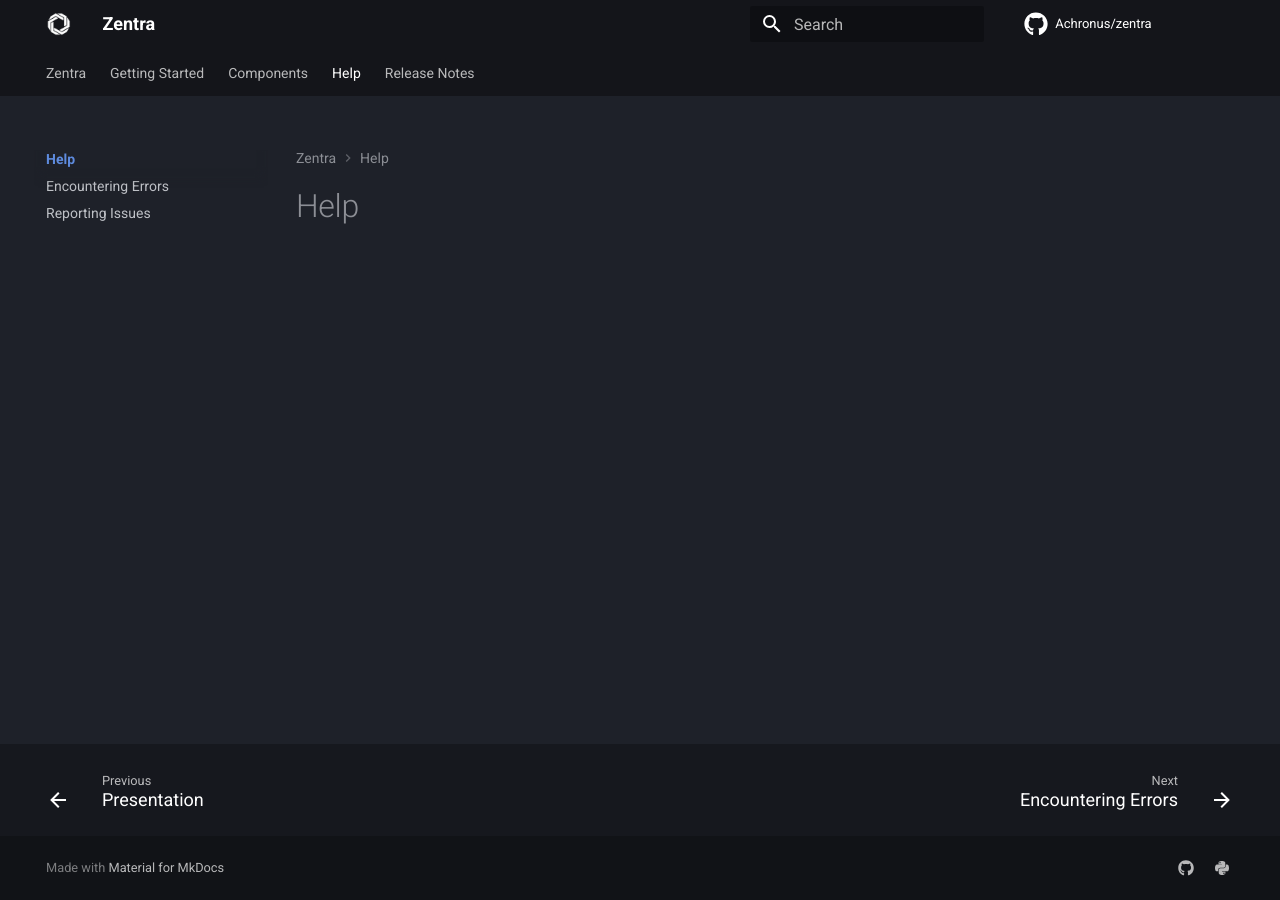
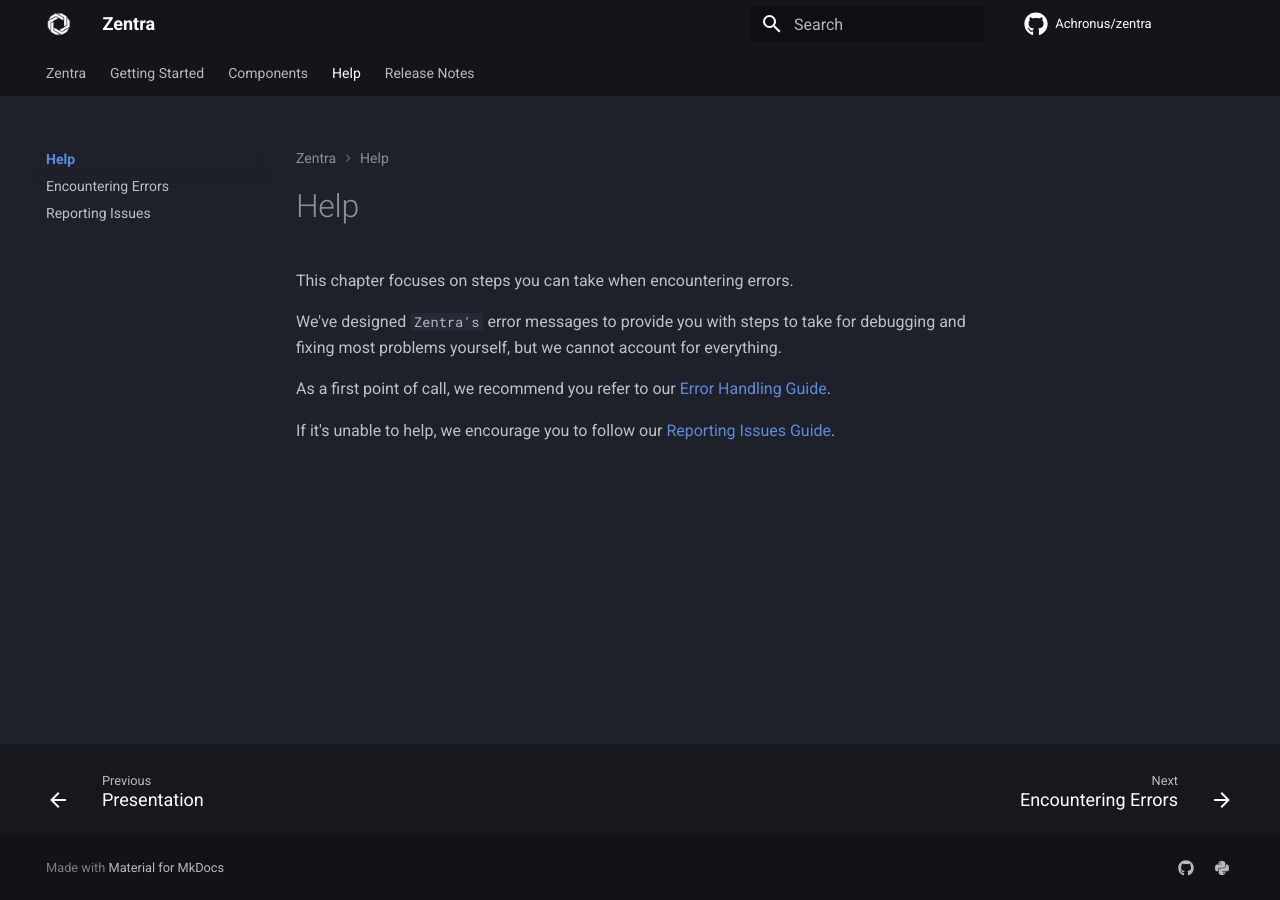
Before and after one commit to Achronus/zentra, an MkDocs documentation site: the page built from docs/help/index.md, in a window 1280 px wide. Built offline with MkDocs 1.6.1 and Material for MkDocs 9.7.7, drawn with Linux system fonts in a browser that asks for light colours; comment, search, counter and statistics services are not loaded; the version menu is left out.

Commit message:
Refactor `icons` css to `assets`, add doc page content
- Add content for 'help' page
- Add title to 'basic usage' page

```diff
--- a/docs/help/index.md
+++ b/docs/help/index.md
@@ -1 +1,9 @@
 # Help
+
+This chapter focuses on steps you can take when encountering errors.
+
+We've designed `Zentra's` error messages to provide you with steps to take for debugging and fixing most problems yourself, but we cannot account for everything.
+
+As a first point of call, we recommend you refer to our [Error Handling Guide](errors.md).
+
+If it's unable to help, we encourage you to follow our [Reporting Issues Guide](report.md).
```
Also changed, not shown: docs/starting/basic_usage.md (+2 -0 lines), docs/assets/css/icons.css (renamed from docs/extra/icons.css).
